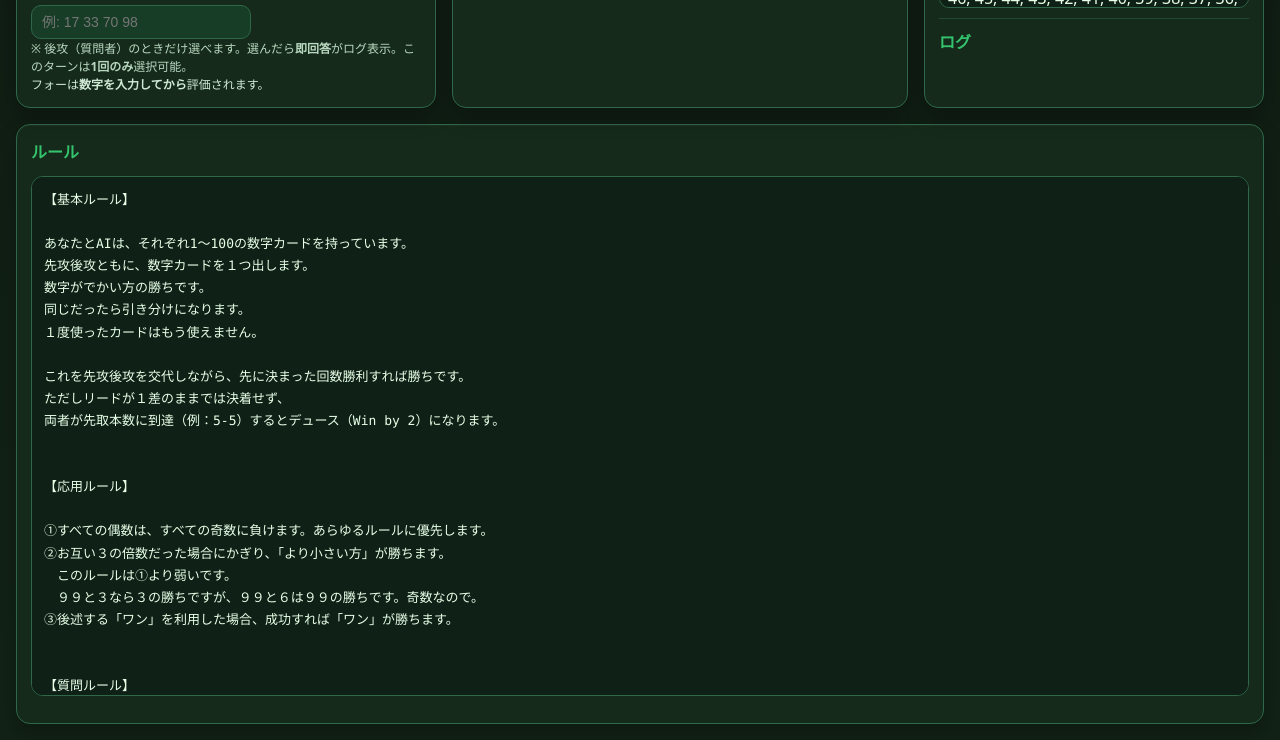
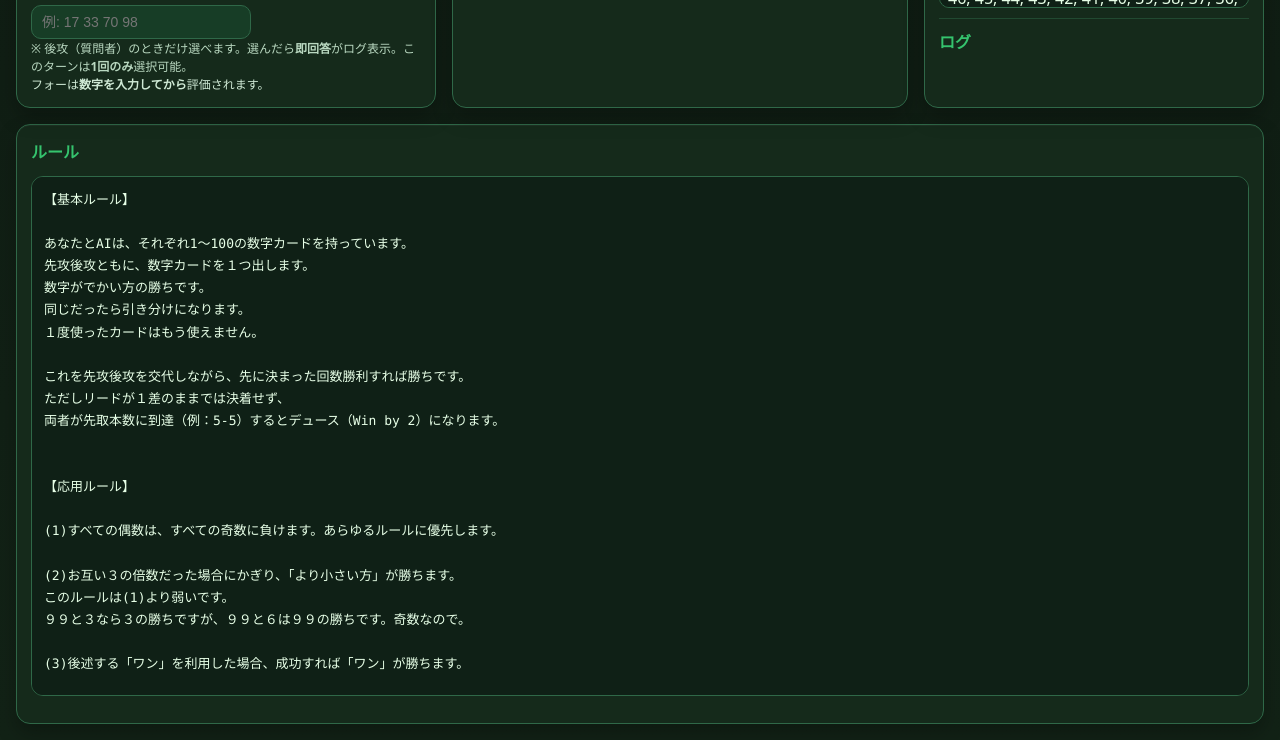
Before and after one commit to colcottiemakino-collab/midoriko, a plain HTML site: page index.html in a window 1280 px wide. Shown: the part 592-1332 px from the top of the page. Drawn offline with Linux system fonts and the light colour scheme.

Commit message:
Update index.html

```diff
--- a/index.html
+++ b/index.html
@@ -180,11 +180,13 @@
 
 【応用ルール】
 
-①すべての偶数は、すべての奇数に負けます。あらゆるルールに優先します。
-②お互い３の倍数だった場合にかぎり、「より小さい方」が勝ちます。
-　このルールは①より弱いです。
-　９９と３なら３の勝ちですが、９９と６は９９の勝ちです。奇数なので。
-③後述する「ワン」を利用した場合、成功すれば「ワン」が勝ちます。
+(1)すべての偶数は、すべての奇数に負けます。あらゆるルールに優先します。
+
+(2)お互い３の倍数だった場合にかぎり、「より小さい方」が勝ちます。
+このルールは(1)より弱いです。
+９９と３なら３の勝ちですが、９９と６は９９の勝ちです。奇数なので。
+
+(3)後述する「ワン」を利用した場合、成功すれば「ワン」が勝ちます。
 
 
 【質問ルール】
```
